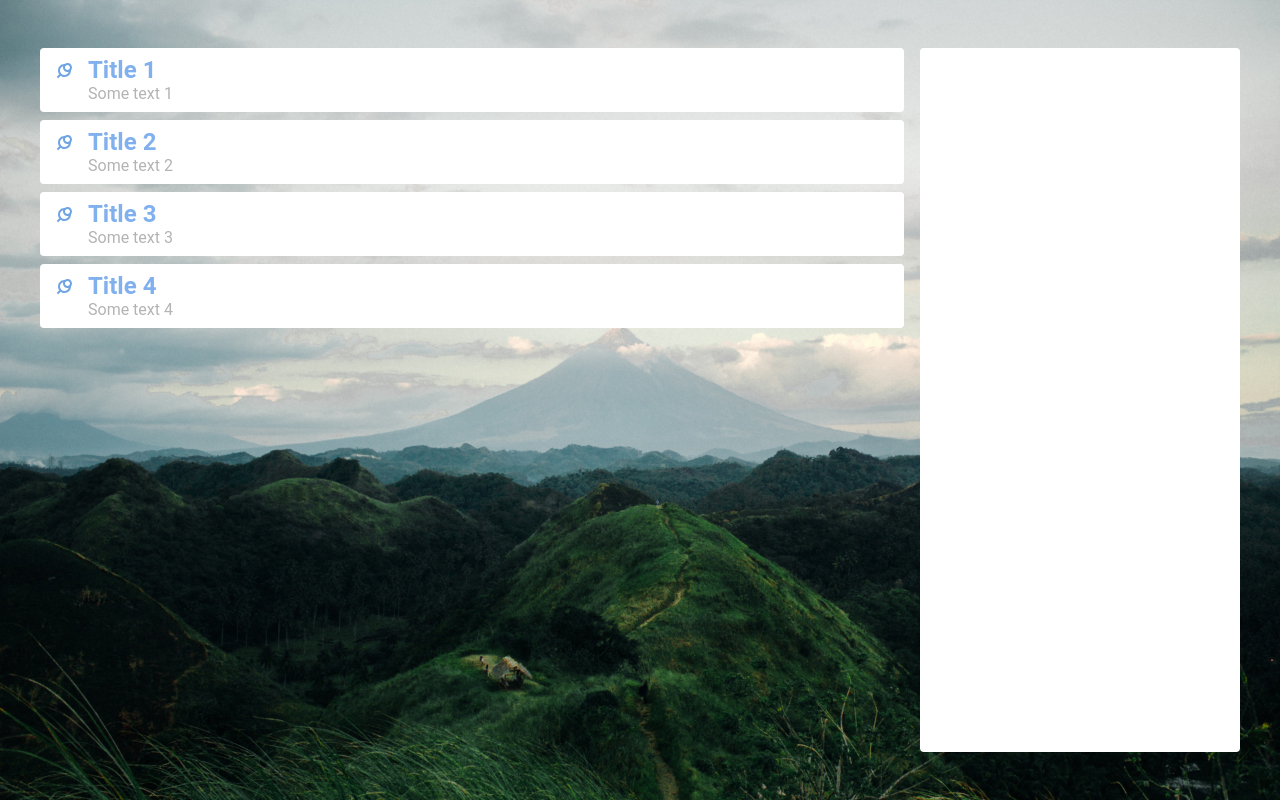
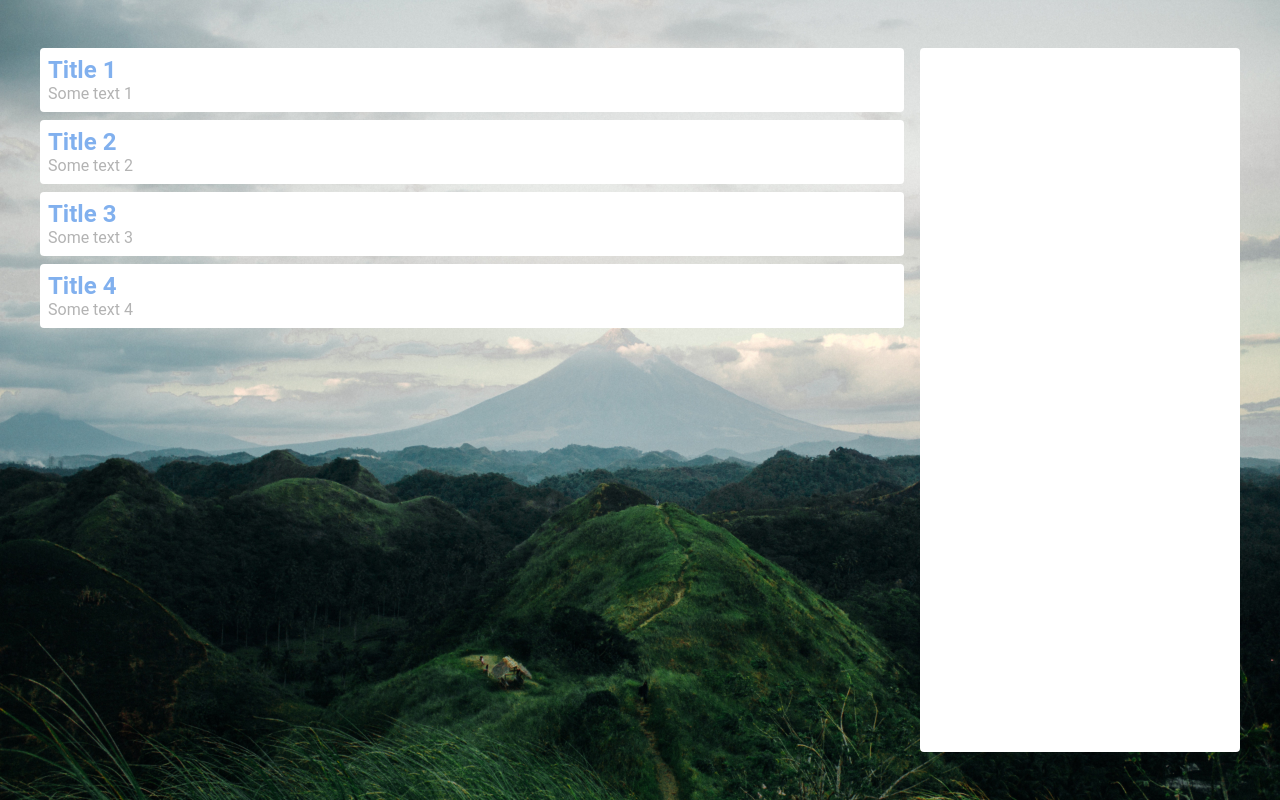
Before and after one commit to milsinery/bob, a React (Create React App) app: page / in a window 1280 px wide. Built offline with nearby package versions, Linux system fonts and the light colour scheme.

Commit message:
add link and fixed CardsData file

```diff
--- a/src/App.js
+++ b/src/App.js
@@ -1,5 +1,6 @@
 import React from 'react';
 import Cards from './Cards';
+
 import './App.css';
 
 class App extends React.Component {
--- a/src/Card.js
+++ b/src/Card.js
@@ -1,11 +1,14 @@
 import React from 'react';
-import Icon from './icon';
+
 import './Card.css';
 
 class Card extends React.Component {
     constructor(props) {
         super(props);
         this.state = {
+            id: " ",
+            link: "#",
+            icon: " ",
             title: "Title",
             description: "Description",
             flag: true
@@ -21,9 +24,12 @@ class Card extends React.Component {
     render() {
         return(
             <div className={this.state.flag ? "card" : "card card_expand"}>
-                <Icon/>
+
                 <div className="content">
-                    <h2 className="title">{this.props.title || this.state.title}</h2>
+                    <a href={this.props.link}>
+                        <div className="icon"></div>
+                        <h2 className="title">{this.props.title || this.state.title}</h2>
+                    </a>
 
                     <p className="descritpion">{this.props.description || this.state.description}</p>
                 </div>
--- a/src/Cards.js
+++ b/src/Cards.js
@@ -7,11 +7,10 @@ import './Cards.css';
 class Cards extends React.Component {
 
     render(){
-        const cardContent = CardsData.map(content => <Card id={content.id} title={content.title} description={content.description}/>)
 
         return(
             <div className="Cards">
-                {cardContent}
+                {CardsData.map(content => <Card id={content.id} link={content.link} title={content.title} description={content.description}/>)}
             </div>
         );
     }
--- a/src/CardsData.js
+++ b/src/CardsData.js
@@ -1,21 +1,25 @@
 const cardsData = [
     {
         id: 1,
+        link: "https://google.com",
         title: "Title 1",
-        description: "Some text 1"
+        description: "Some text 1",
     },
     {
         id: 2,
+        link: "https://youtube.com",
         title: "Title 2",
         description: "Some text 2"
     },
     {
         id: 3,
+        link: "https://twitter.com",
         title: "Title 3",
         description: "Some text 3"
     },
     {
         id: 4,
+        link: "https://facebook.com",
         title: "Title 4",
         description: "Some text 4"
     },
--- a/src/Icon.css
+++ /dev/null
@@ -1,13 +0,0 @@
-.Icon-frame {
-    height: 32px;
-    margin-right: 8px;
-    width: 32px;
-}
-
-.Icon path {
-    fill: rgb(109, 164, 228);
-}
-
-.Icon:hover path {
-    fill: rgb(190, 109, 228);
-}
--- a/src/icon.js
+++ /dev/null
@@ -1,19 +0,0 @@
-import React from 'react';
-import './Icon.css';
-
-class Icon extends React.Component {
-
-    render() {
-        return(
-            <div className="Icon-frame">
-                <div className="Icon">
-                    <svg width="32" height="32" viewBox="0 0 32 32" fill="none" xmlns="http://www.w3.org/2000/svg">
-                    <path fill-rule="evenodd" clip-rule="evenodd" d="M17 11.5C17 10.1193 18.1193 9 19.5 9C20.8807 9 22 10.1193 22 11.5C22 12.8807 20.8807 14 19.5 14C18.1193 14 17 12.8807 17 11.5ZM15.1928 10.1928C15.0674 10.6065 15 11.0454 15 11.5C15 13.9853 17.0147 16 19.5 16C19.9546 16 20.3935 15.9326 20.8072 15.8072C20.2472 17.655 18.5307 19 16.5 19C14.0147 19 12 16.9853 12 14.5C12 12.4693 13.345 10.7528 15.1928 10.1928ZM16.6564 8.01216C16.6054 8.00415 16.5532 8 16.5 8C12.9101 8 10 10.9101 10 14.5C10 15.9341 10.4644 17.2597 11.2511 18.3347L9.29289 20.2929C8.90237 20.6834 8.90237 21.3166 9.29289 21.7071C9.68342 22.0976 10.3166 22.0976 10.7071 21.7071L12.6653 19.7489C13.7403 20.5356 15.0659 21 16.5 21C20.0899 21 23 18.0899 23 14.5C23 14.4468 22.9958 14.3946 22.9878 14.3436C23.6205 13.5685 24 12.5786 24 11.5C24 9.01472 21.9853 7 19.5 7C18.4214 7 17.4315 7.37946 16.6564 8.01216Z" fill="none"/>
-                    </svg>
-                </div>
-            </div>
-        );
-    }
-}
-
-export default Icon;
--- a/src/index.css
+++ b/src/index.css
@@ -84,3 +84,7 @@ body {
   -webkit-font-smoothing: antialiased;
   -moz-osx-font-smoothing: grayscale;
 }
+
+a {
+  text-decoration: none;
+}
```
